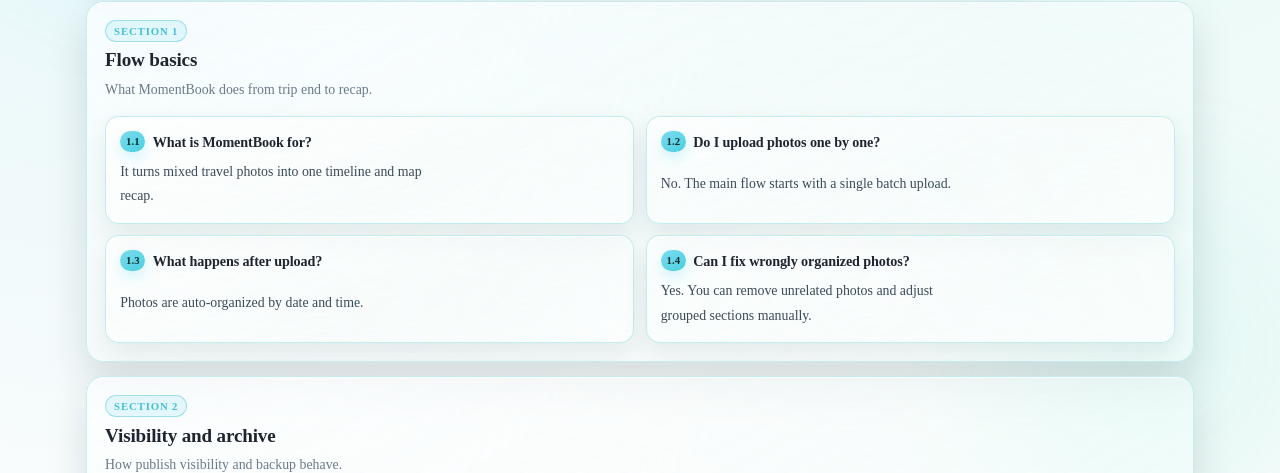
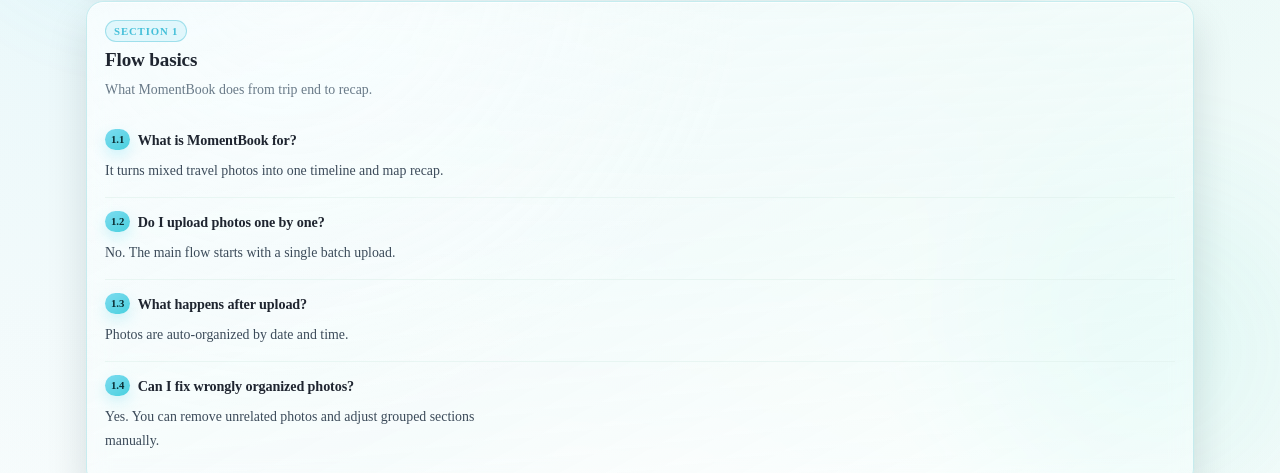
Before and after one commit to MomentBook/momentbook-web, a Next.js app: page /en/faq in a window 1280 px wide. Shown: the part 327-800 px from the top of the page. Built offline with nearby package versions, Linux system fonts and the light colour scheme; no server answers.

Commit message:
style(marketing): refine home and download hero layouts

```diff
--- a/app/[lang]/(content)/faq/faq.module.scss
+++ b/app/[lang]/(content)/faq/faq.module.scss
@@ -170,48 +170,18 @@
 
 .faqGrid {
   display: grid;
-  gap: 0.72rem;
-
-  @media (min-width: 920px) {
-    grid-template-columns: repeat(2, minmax(0, 1fr));
-  }
+  gap: 0;
 }
 
 .faqItem {
-  position: relative;
-  overflow: hidden;
   display: grid;
-  gap: 0.48rem;
-  padding: 0.92rem;
-  border-radius: 0.9rem;
-  border: 1px solid color-mix(in srgb, var(--glass-border-strong) 78%, var(--color-accent) 22%);
-  background: linear-gradient(
-    154deg,
-    color-mix(in srgb, var(--surface-glass-strong) 66%, transparent) 0%,
-    color-mix(in srgb, var(--surface-glass-soft) 56%, transparent) 60%,
-    color-mix(in srgb, var(--surface-glass) 62%, transparent) 100%
-  );
-  box-shadow: var(--shadow-glass-sm);
-  backdrop-filter: blur(calc(var(--glass-blur) - 11px)) saturate(140%);
-  -webkit-backdrop-filter: blur(calc(var(--glass-blur) - 11px)) saturate(140%);
+  gap: 0.5rem;
+  padding: 0.88rem 0;
+  border-bottom: 1px solid color-mix(in srgb, var(--glass-border-strong) 78%, transparent);
 }
 
-.faqItem::before {
-  content: "";
-  position: absolute;
-  inset: 0;
-  pointer-events: none;
-  background: linear-gradient(
-    178deg,
-    rgba(255, 255, 255, 0.2) 0%,
-    rgba(255, 255, 255, 0.06) 44%,
-    rgba(255, 255, 255, 0.12) 100%
-  );
-}
-
-.faqItem > * {
-  position: relative;
-  z-index: 1;
+.faqItem:last-child {
+  border-bottom: none;
 }
 
 .faqQuestionRow {
@@ -249,7 +219,7 @@
 }
 
 .faqAnswer {
-  max-width: 44ch;
+  max-width: 56ch;
   font-size: 0.9rem;
   line-height: 1.74;
   color: var(--color-text-secondary);
@@ -309,7 +279,7 @@
   }
 
   .faqItem {
-    padding: 0.84rem;
+    padding: 0.78rem 0;
   }
 
   .faqAnswer {
--- a/app/[lang]/(marketing)/download/download.module.scss
+++ b/app/[lang]/(marketing)/download/download.module.scss
@@ -1,8 +1,6 @@
 .page {
-    max-width: 78rem;
-    margin: 0 auto;
-    padding: clamp(1.6rem, 3.4vw, 2.9rem) var(--spacing-md)
-        clamp(0.85rem, 2.2vw, 1.4rem);
+    --page-padding: clamp(1.52rem, 4.2vw, 2.5rem);
+    padding: var(--page-padding);
     min-height: calc(100dvh - 120px);
     display: grid;
     align-content: center;
```
Also changed, not shown: app/[lang]/page.module.scss (+101 -20 lines), app/[lang]/page.tsx (+22 -25 lines).
